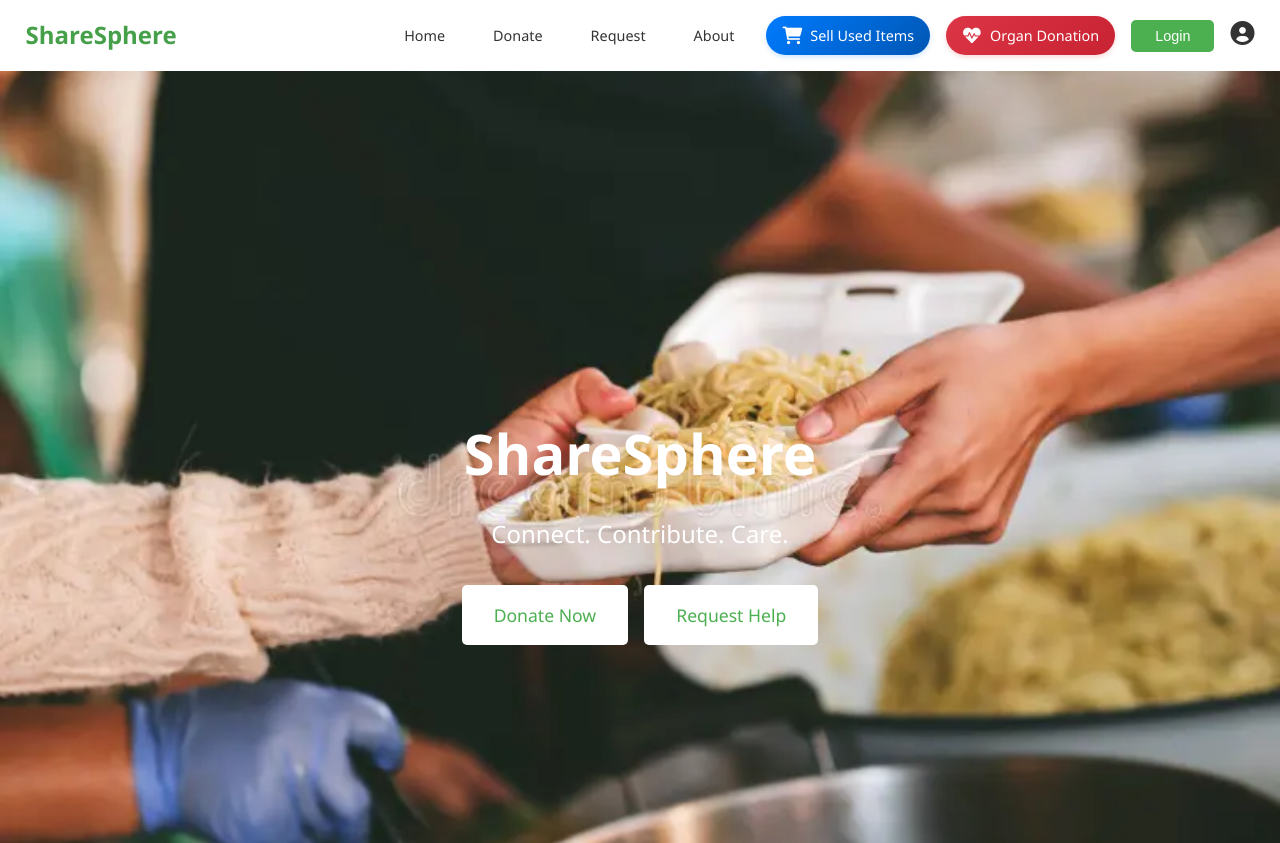
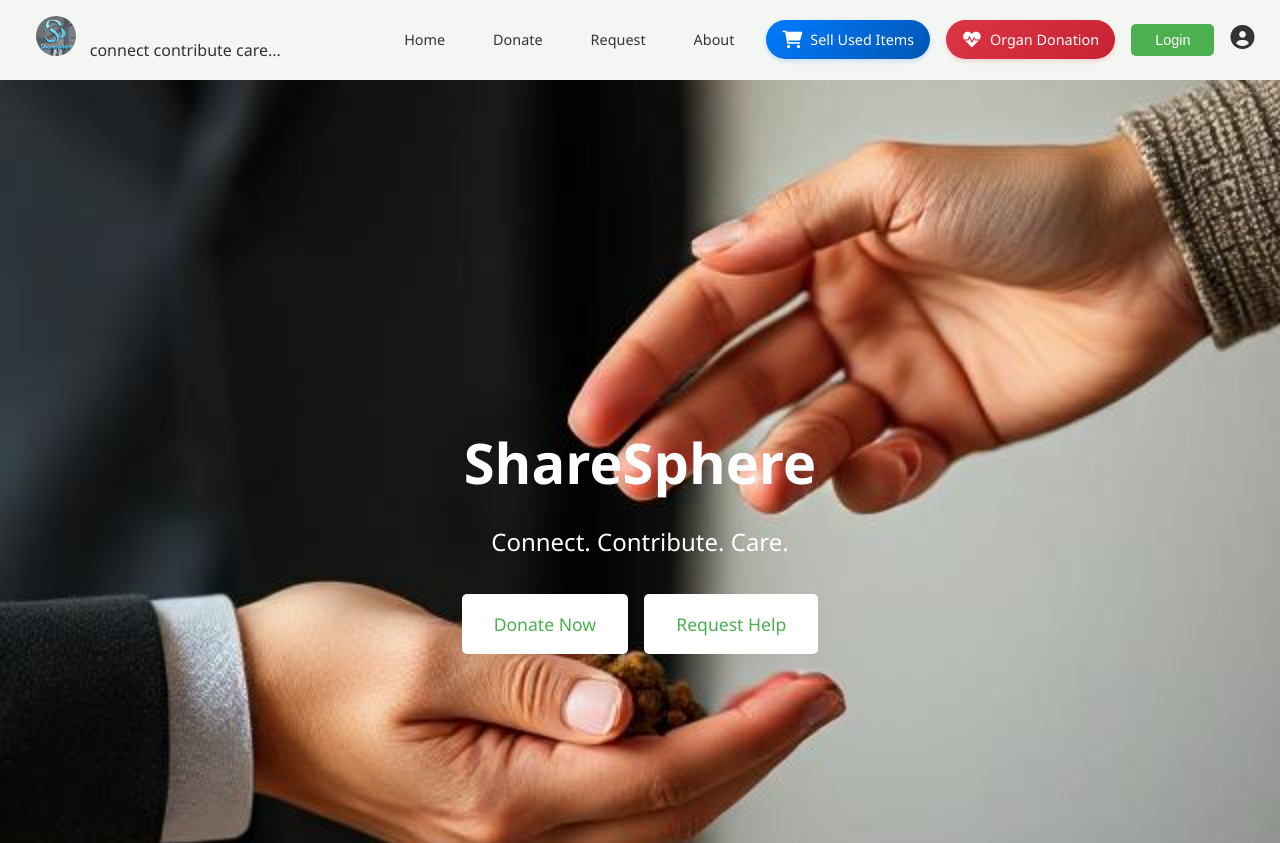
Before and after one commit to himanshugupta2068ba/Share-Sphere, a plain HTML site: page index.html in a window 1280 px wide. Shown: the top 843 px of the page. Drawn offline with Linux system fonts and the light colour scheme.

Commit message:
add logo etc

```diff
--- a/index.html
+++ b/index.html
@@ -4,13 +4,14 @@
     <meta charset="UTF-8">
     <meta name="viewport" content="width=device-width, initial-scale=1.0">
     <title>ShareSphere - Connect. Contribute. Care.</title>
+    <link rel ="icon" href="logo ss.jpg" type="image/x-icon">
     <link rel="stylesheet" href="styles.css">
     <link rel="stylesheet" href="https://cdnjs.cloudflare.com/ajax/libs/font-awesome/6.0.0/css/all.min.css">
 </head>
 <body>
     <nav>
-        <!-- <img src="sharsphere.jpg"> -->
-          <h1>ShareSphere</h1>
+         <h7><img src="logo ss.jpg" alt="logo" class="logo2">
+            connect contribute care...</h7>
         <ul class="nav-links">
             <li><a href="#home">Home</a></li>
             <li><a href="donate.html">Donate</a></li>
--- a/script.js
+++ b/script.js
@@ -1,24 +1,19 @@
-// Navigation scroll effect
-window.addEventListener('scroll', function() {
-    const nav = document.querySelector('nav');
-    if (window.scrollY > 50) {
-        nav.style.background = '#fff';
-        nav.style.boxShadow = '0 2px 5px rgba(0,0,0,0.1)';
-    } else {
-        nav.style.background = 'transparent';
-        nav.style.boxShadow = 'none';
-    }
-});
-
-// Login button functionality
+// window.addEventListener('scroll', function() {
+//     const nav = document.querySelector('nav');
+//     if (window.scrollY > 50) {
+//         nav.style.background = '#fff';
+//         nav.style.boxShadow = '0 2px 5px rgba(0,0,0,0.1)';
+//     } else {
+//         nav.style.background = 'transparent';
+//         nav.style.boxShadow = 'none';
+//     }
+// }
 const loginBtn = document.querySelector('.login-btn');
 if (loginBtn) {
     loginBtn.addEventListener('click', function() {
         window.location.href = 'login.html';
     });
 }
-
-// Profile dropdown functionality
 const profileIcon = document.querySelector('.profile-icon');
 const profileDropdown = document.querySelector('.profile-dropdown');
 
--- a/styles.css
+++ b/styles.css
@@ -28,11 +28,23 @@ nav {
     display: flex;
     justify-content: space-between;
     align-items: center;
-    background: whitesmoke;
+   background-color: hsl(120, 14%, 96%); /* Light green */
+    /* background-color: #f0f0f0; */
+
+    /* background: whitesmoke; */
     /* position: fixed; */
 }
-nav h1{
-    color: #45a049;
+.logo2{
+    height: 40px;
+    width: 40px;
+    border-radius: 50%;
+    margin-right: 10px;
+}
+nav h7{
+    /* color: #45a049; */
+    margin-left: 10px;
+    font-size: 1rem;
+    font-weight: 60;
 }
 /* #hero{
     background-image: url('s.jpg');
@@ -233,7 +245,7 @@ nav h1{
     display: flex;
     align-items: center;
     justify-content: center;
-    background-image: url('s.jpg');
+    background-image: url('hand.jpg');
     background-size: cover;
     background-position: center;
     background-attachment: fixed;
```
Also changed, not shown: donate.html (+5 -2 lines), login.html (+3 -3 lines), organ.html (+3 -2 lines), request.html (+3 -3 lines), sell.html (+3 -2 lines), hand.jpg (added), logo ss.jpg (added), s.jpg (deleted), sharsphere.jpg (deleted).
